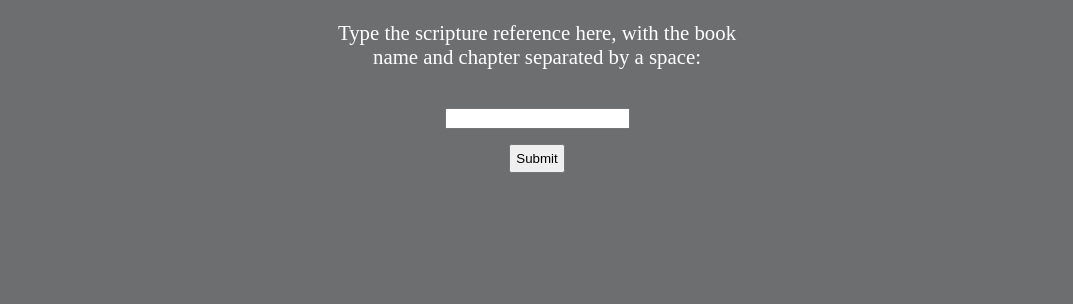
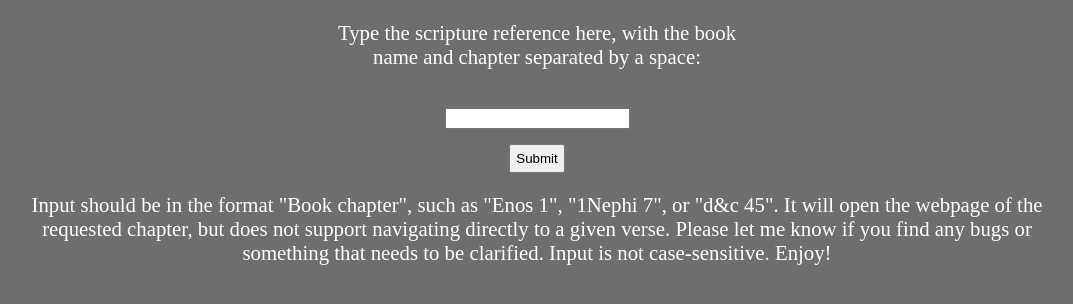
Before and after one commit to mistwraith/ldsurl, a plain HTML site: page index.html in a window 1280 px wide. Shown: the whole page, without its empty margins (103-1176 px from the left). Drawn offline with Linux system fonts and the light colour scheme.

Commit message:
Added better instructions on how to use the site.

```diff
--- a/index.html
+++ b/index.html
@@ -25,6 +25,7 @@
 	    		case "dc":
 	    			url += "dc-testament/dc/";
 	    			break;
+	    	//Book of Mormon
 	    		case "1nephi":
 	    			url += "bofm/1-ne/";
 	    			break;
@@ -286,7 +287,7 @@
 
 	    		default:
 	    			isValid=false;
-	    			alert("Cannot find that book of scripture.");
+	    			alert("Cannot find the given reference. Please try again.");
 	    			break;
 	    	}
 
@@ -327,6 +328,12 @@
 			margin-left:auto;
 			margin-right:auto;
 		}
+		#instructions{
+			width:80%;
+			display:block;
+			margin-left:auto;
+			margin-right:auto;
+		}
 	</style>
 </head>
 <body>
@@ -335,5 +342,6 @@
 		<input type="text" name="reference" id="reference">
 	    <input type="submit" value="Submit" id="submit" onclick="openRef(document.getElementById('reference').value)">
 	</form>
+	<p id="instructions">Input should be in the format "Book chapter", such as "Enos 1", "1Nephi 7", or "d&c 45". It will open the webpage of the requested chapter, but does not support navigating directly to a given verse. Please let me know if you find any bugs or something that needs to be clarified. Input is not case-sensitive. Enjoy!</p>
 </body>
 </html>
```
